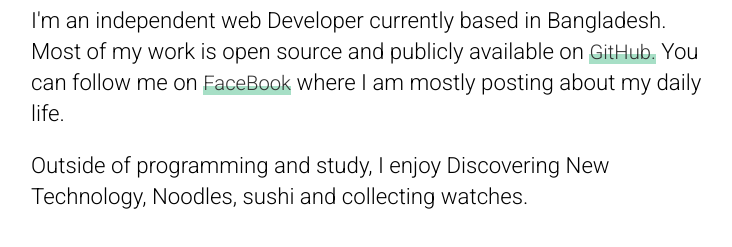
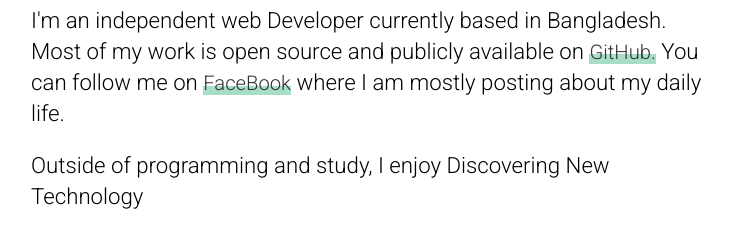
Before and after one commit to Shefain/About_Me, a plain HTML site: page index.html in a window 1280 px wide. Shown: the part 317-564 px from the top of the page, without its empty margins (129-861 px from the left). Drawn offline with Linux system fonts and the light colour scheme.

Commit message:
Update index.html

```diff
--- a/index.html
+++ b/index.html
@@ -14,7 +14,7 @@
         <h1> Hello<span>.</span> </h1>
         <h2> It's  <abbr title="Muslim">Muhammad MaHi</abbr><span>.</span></h2>
         <p> I'm an independent web Developer currently based in Bangladesh. Most of my work is open source and publicly available on <a target="_blank"href="https://github.com/Shefain"> GitHub.</a> You can follow me on <a target="_blank" href="https://www.facebook.com/shefain18">FaceBook</a> where I am mostly posting about my daily life. </p>
-        <p>Outside of programming and study, I enjoy  Discovering New Technology, Noodles, sushi and collecting watches.</p>
+        <p>Outside of programming and study, I enjoy  Discovering New Technology </p>
 
 
     </section>
```
